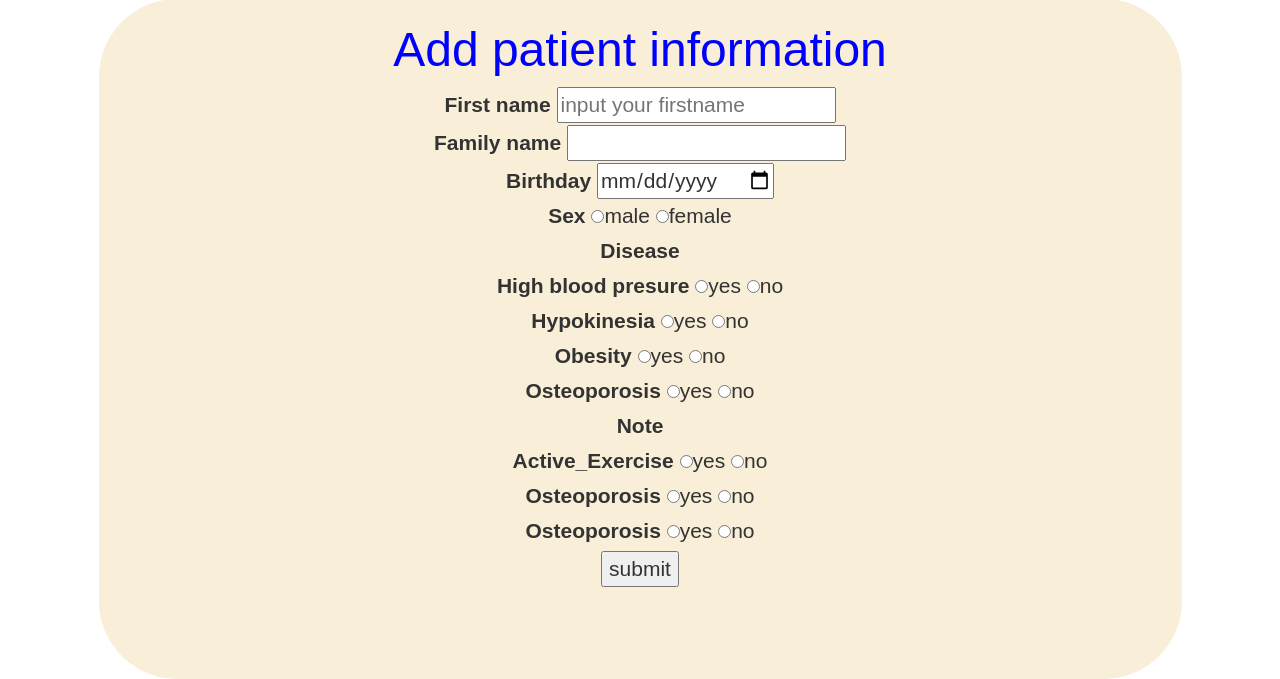
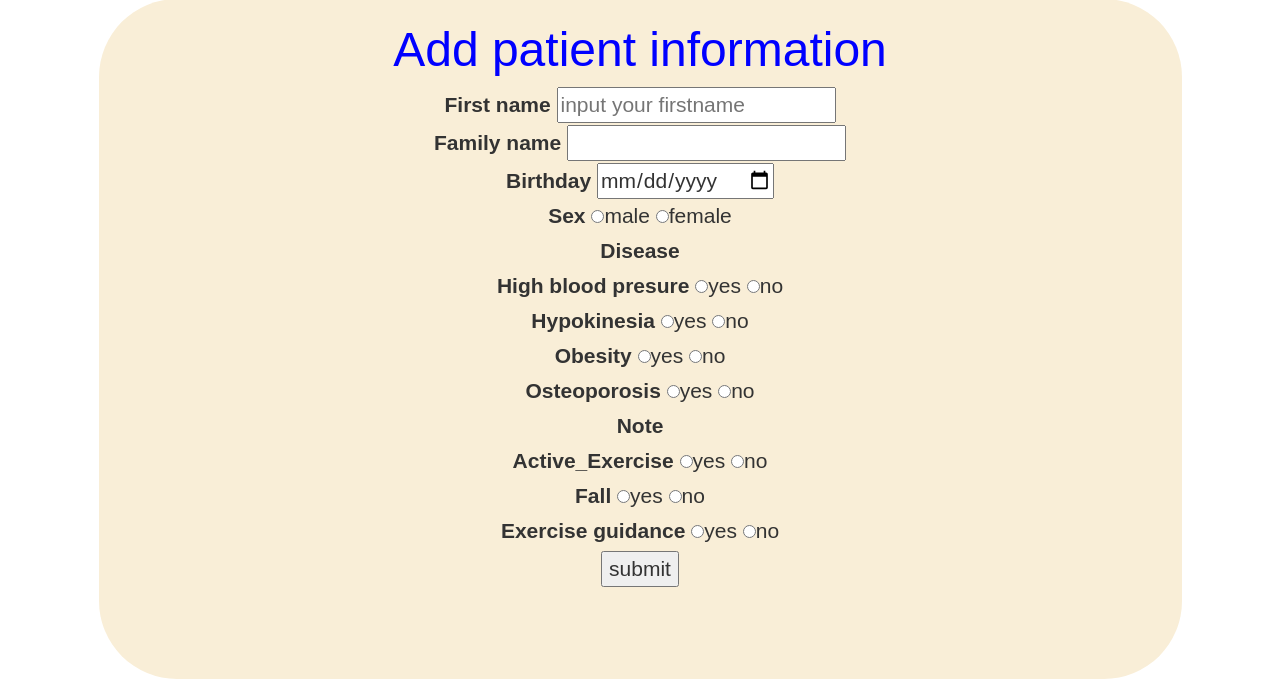
Before and after one commit to taveesub/HealthUp, a Django app: template templates/doctor.html in a window 1280 px wide. Shown: the part 137-816 px from the top of the page. Run offline with Django 3.2, Linux system fonts and the light colour scheme; the template is opened without the code that fills it, so the values that code supplies are empty; some libraries are stand-ins or nearby versions.

Commit message:
edit doctor

```diff
--- a/templates/doctor.html
+++ b/templates/doctor.html
@@ -135,12 +135,12 @@
                         <input type="radio" name="Active_Exercise">no
                 </div>
                 <div>
-                    <label for="dicease">Osteoporosis</label>
+                    <label for="dicease">Fall</label>
                         <input type="radio" name="Fall" required>yes
                         <input type="radio" name="Fall">no
                 </div>
                 <div>
-                    <label for="dicease">Osteoporosis</label>
+                    <label for="dicease">Exercise guidance</label>
                         <input type="radio" name="Exercise guidance" required>yes
                         <input type="radio" name="Exercise guidance">no
                 </div>
--- a/templates/recommand.html
+++ b/templates/recommand.html
@@ -14,7 +14,6 @@
             color: blue;
             font-size: 48px;
         }
-
         .card {
             border-radius: 78px;
             padding: 5px;
@@ -23,7 +22,6 @@
             background: #F9EED7;
             margin-top: 40px;
         }
-
         body {
             margin: 0;
             font-size: 21px;
```
